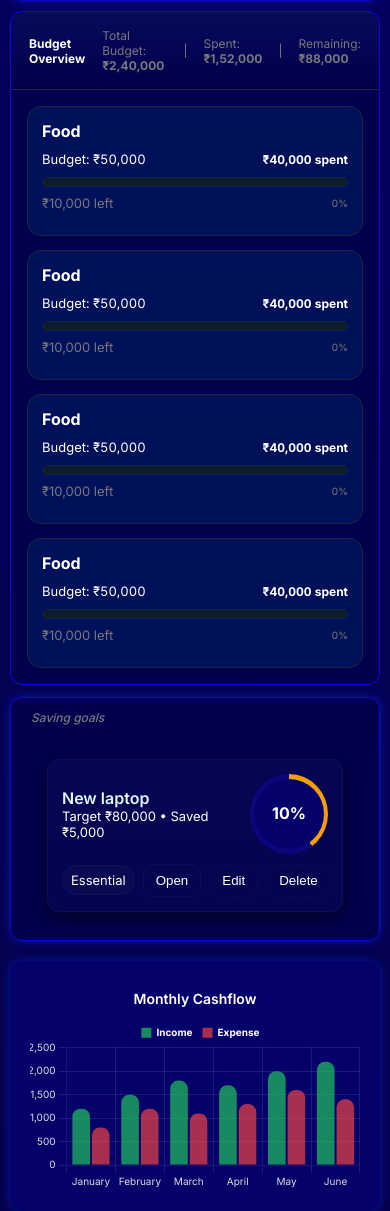
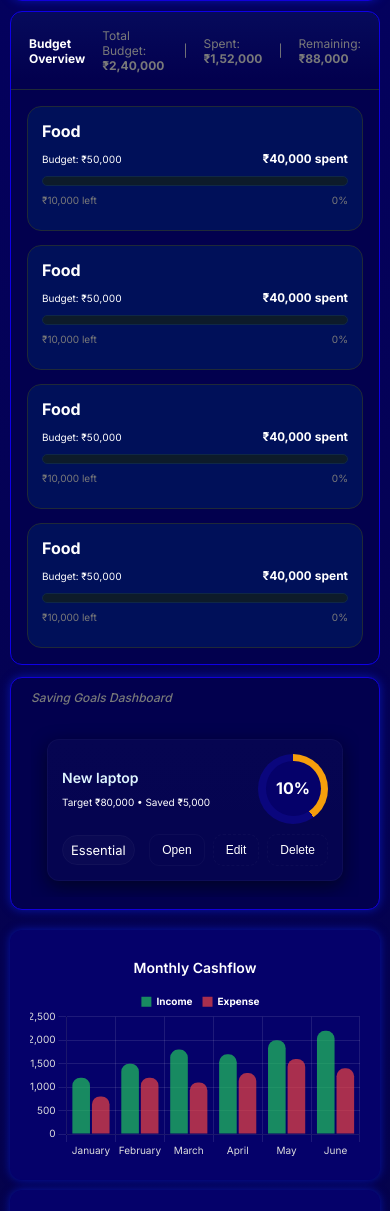
Before and after one commit to ibnu-umer/money-tracker-v2, a Django app: page / in a window 390 px wide. Shown: the part 987-2198 px from the top of the page. Run offline with Django 5.2, Linux system fonts and the light colour scheme; some libraries are stand-ins or nearby versions.

Commit message:
style(saving-goals): apply responsive style

```diff
--- a/moneytracker/static/css/dashboard.css
+++ b/moneytracker/static/css/dashboard.css
@@ -703,21 +703,16 @@
 
 .card{background:linear-gradient(180deg, rgba(255,255,255,0.02), rgba(255,255,255,0.015));padding:14px;border-radius:12px;border:1px solid rgba(255,255,255,0.03);box-shadow:0 6px 18px rgba(2,6,12,0.6);display:flex;flex-direction:column;gap:10px}
 .card-head{display:flex;align-items:center;justify-content:space-between}
-.goal-title{font-weight:600;color:#dff5ff}
-.meta{font-size:13px;color:var(--muted)}
+.goal-title{font-size: var(--fs-sg-title); font-weight: 600;color:#dff5ff;margin-bottom: 10px;}
+.meta{font-size:var(--fs-budget-note);color:var(--muted)}
 .progress-row{display:flex;gap:12px;align-items:center}
 .progress-main{flex:1}
 .progress-num{font-weight:700}
 .small{font-size:12px;color:var(--muted)}
-
-/* progress ring */
-.ring{width:68px;height:68px;flex-shrink:0}
-svg.sparkline{width:100%;height:48px}
-
 .card-footer{display:flex;align-items:center;justify-content:space-between;gap:8px}
 .actions{display:flex;gap:8px}
 .pill{padding:6px 8px;border-radius:999px;background:rgba(255,255,255,0.02);border:1px solid rgba(255,255,255,0.03);font-size:13px;color:var(--muted)}
-.btn{background:var(--glass);border:1px solid rgba(255,255,255,0.03);padding:8px 12px;border-radius:10px;color:var(--accent);cursor:pointer}
+.btn{background:var(--glass);border:1px solid rgba(255,255,255,0.03);padding:8px 12px;border-radius:10px;color:var(--accent);cursor:pointer;font-size:var(--fs-card-text);}
 .btn.ghost{color:var(--muted);background:transparent;border:1px dashed rgba(255,255,255,0.03)}
 
 
--- a/moneytracker/static/css/global.css
+++ b/moneytracker/static/css/global.css
@@ -73,6 +73,7 @@
     --fs-table-content: clamp(10px, 1.7vw, 14px);
     --fs-card-budget: clamp(16px, 1.5vw, 18px);
     --fs-budget-note: clamp(10px, 1.2vw, 12px);
+    --fs-sg-title: clamp(14px, 1.4vw, 18px);
 
     /* Spacing & Radius */
     --radius-card: 12px;
@@ -98,8 +99,8 @@
     /* Donut Progress */
     --donut-size: 70px;
     --donut-inner-size: 45px;
-    --sg-donut-size: 80px;
-    --sg-donut-inner-size: 70px;
+    --sg-donut-size: clamp(70px, 3.5vw, 90px);
+    --sg-donut-inner-size: clamp(55px, 3vw, 80px);
 
     /* Modal */
     --width-ms-modal: clamp(220px, 40vw, 300px);
--- a/moneytracker/templates/dashboard.html
+++ b/moneytracker/templates/dashboard.html
@@ -297,7 +297,7 @@
 
                 <!-- Saving Goals -->
                 <div class="goals-section">
-                    <div class="goals-title">Saving goals</div>
+                    <div class="goals-title">Saving Goals Dashboard</div>
                     <div class="savings-grid">
                         <div class="card">
                             <div class="card-head">
```
